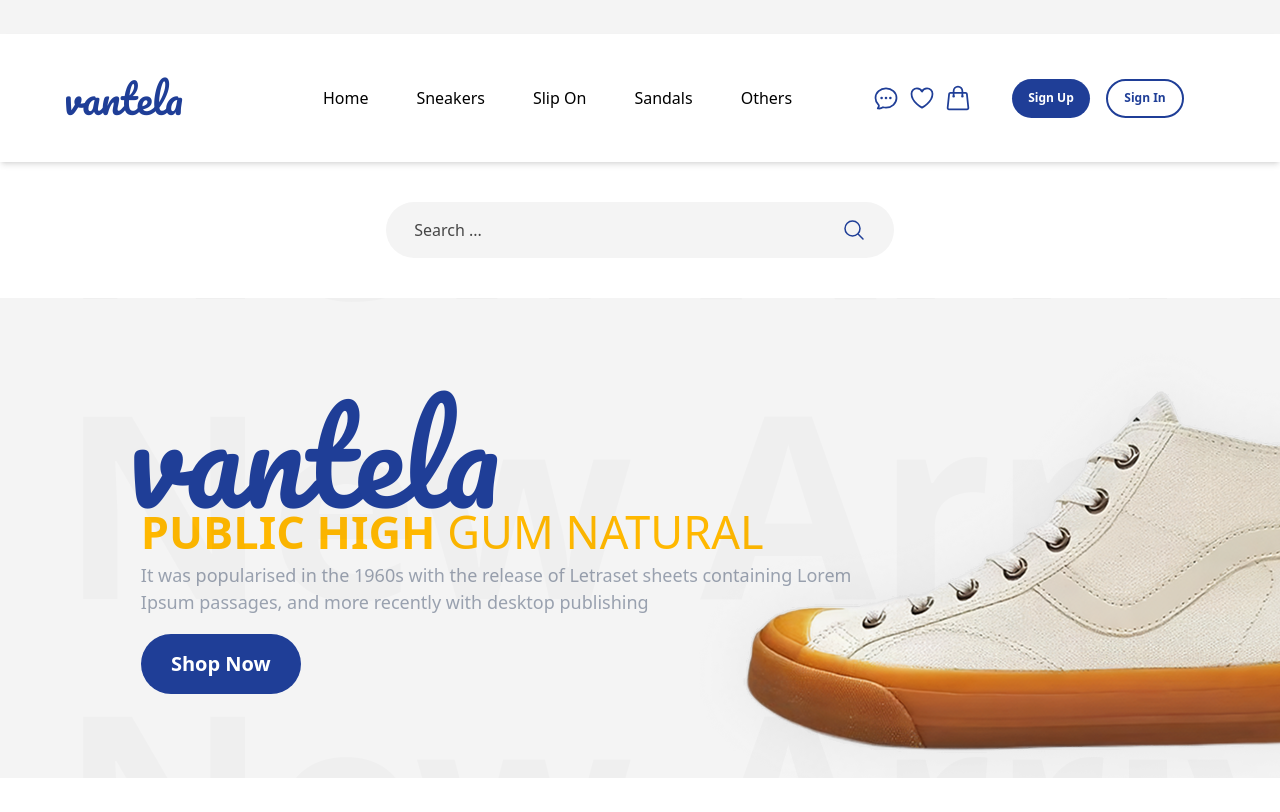
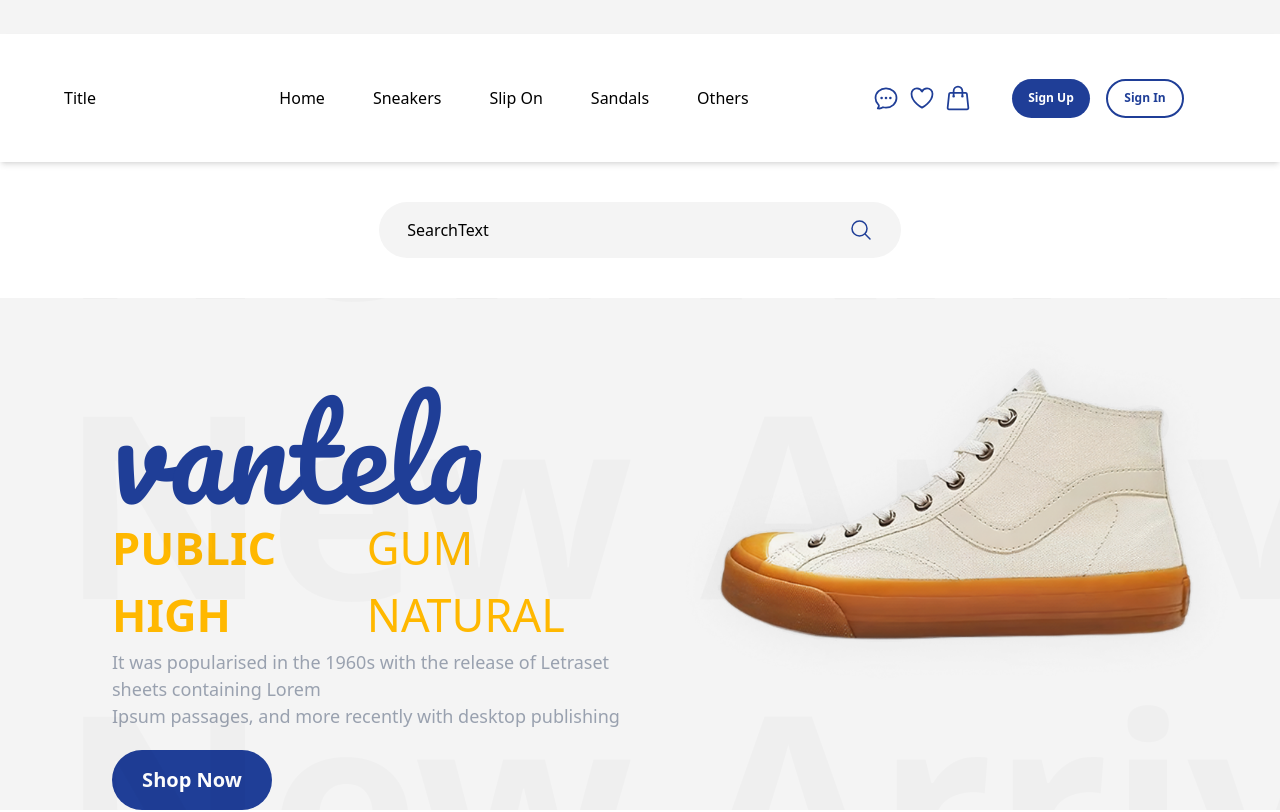
Before and after one commit to LucasAdamyMartin/projet-e-commerce, a React (Vite) app: page / in a window 1280 px wide. Shown: the top 812 px of the page. Built offline with nearby package versions, Linux system fonts and the light colour scheme.

Commit message:
feat(home) : change poster

```diff
--- /dev/null
+++ b/src/components/BackgoundText.tsx
@@ -0,0 +1,12 @@
+import { Text } from "./Text";
+
+export function BackgroundText() {
+    return (
+    <>
+        <Text color="text-black/2" fontSize="text-[32vh]" fontStyle="text-Inter" text="New Arrival" additionalClassName="absolute -top-[350px] m-15 font-bold pointer-events-none slect-none whitespace-nowrap"/>
+        <Text color="text-black/2" fontSize="text-[32vh]" fontStyle="text-Inter" text="New Arrival" additionalClassName="absolute -top-[50px] m-15 font-bold pointer-events-none slect-none whitespace-nowrap"/>
+        <Text color="text-black/2" fontSize="text-[32vh]" fontStyle="text-Inter" text="New Arrival" additionalClassName="absolute top-[250px] m-15 font-bold pointer-events-none slect-none whitespace-nowrap"/>
+        <Text color="text-black/2" fontSize="text-[32vh]" fontStyle="text-Inter" text="New Arrival" additionalClassName="absolute top-[550px] m-15 font-bold pointer-events-none slect-none whitespace-nowrap"/>
+    </>
+    )
+}
--- a/src/components/SearchBar.tsx
+++ b/src/components/SearchBar.tsx
@@ -2,7 +2,7 @@ import { ButtonInput } from "./Button/ButtonInput";
 
 export function SearchBar() {
     return (
-        <div className="flex items-center justify-center p-10">
+        <div className="flex items-center justify-center whitespace-nowrap p-10">
                 <ButtonInput bgColor="gray" color="gray" text="SearchText" space="large" icon="search"/>
             </div>
     )
--- a/src/components/Text.tsx
+++ b/src/components/Text.tsx
@@ -1,8 +1,22 @@
-import { fontSizeVariants, fontStyleVariants, textColorVariants, TEXTS } from "../../utils/constants";
-
-type TextProps = {fontSize : string, color : string, fontStyle : string, text :string};
-export function Text({fontSize, color, fontStyle,text} : Readonly<TextProps>) {
-    return (
-    <p className={`${fontSizeVariants[fontSize]}  ${fontStyleVariants[fontStyle]} ${textColorVariants[color]}`}>{TEXTS[text]}</p>
-    )
+type TextProps = {
+  fontSize: string;
+  color: string;
+  fontStyle: string;
+  text: string;
+  additionalClassName?: string;
+};
+export function Text({
+  fontSize,
+  color,
+  fontStyle,
+  text,
+  additionalClassName,
+}: Readonly<TextProps>) {
+  return (
+    <p
+      className={`${fontSize}  ${fontStyle} ${color} ${additionalClassName}`}
+    >
+      {text}
+    </p>
+  );
 }
--- a/src/layout/Home.tsx
+++ b/src/layout/Home.tsx
@@ -1,3 +1,4 @@
+import { BackgroundText } from "../components/BackgoundText";
 import { ButtonClick } from "../components/Button/ButtonClick";
 import { SearchBar } from "../components/SearchBar";
 
@@ -6,15 +7,19 @@ export function Home() {
     return(
         <div className={containerClasses}>
             <SearchBar/>
-            <div className="relative bg-gray-100 overflow-hidden w-screen h-[60vh]">
-                <img src="/img/chaussure_home.png" alt="chaussure home" className="absolute left-[50vw] z-10"/>
-                <p className="absolute text-[125px] left-[10vw] top-[8vh] font-pacifico text-primary z-10">vantela</p>
-                <p className="absolute text-[45px] left-[11vw] top-[25vh] text-secondary"><strong>PUBLIC HIGH</strong> GUM NATURAL</p>
-                <p className="absolute text-[18px] left-[11vw] top-[33vh] text-gray-400">It was popularised in the 1960s with the release of Letraset sheets containing Lorem <br /> Ipsum passages, and more recently with desktop publishing</p>
-                <ButtonClick text="Shop Now" variant="outline" height="h-[60px]" width="w-[160px]" position="absolute" additionalClassName="font-semibold text-[20px] rounded-full left-[11vw] top-[42vh]"/>
-                <p className="absolute -top-[350px] m-15 text-[32vh] font-bold text-black/2 pointer-events-none select-none -z-0 whitespace-nowrap">New Arrival</p>
-                <p className="absolute -top-[50px] m-15 text-[32vh] font-bold text-black/2 pointer-events-none select-none -z-0 whitespace-nowrap">New Arrival</p>
-                <p className="absolute top-[250px] m-15 text-[32vh] font-bold text-black/2 pointer-events-none select-none -z-0 whitespace-nowrap">New Arrival</p>
+            <div className="flex bg-gray-100 overflow-hidden w-screen relative">
+                <div className="flex justify-between lg:flex-row-reverse flex-col-reverse w-full h-full">
+                    <div className="flex w-full lg:h-full">
+                        <img src="/img/chaussure_home.png" alt="chaussure home" className="flex justify-center items-center z-10"/>
+                    </div>
+                    <div className="flex flex-col w-full lg:h-full">
+                        <p className="flex -mb-8 mt-15 lg:ml-28 ml-10 text-[125px] font-pacifico text-primary z-10">vantela</p>
+                        <p className="flex text-[45px] lg:ml-28 ml-10 text-secondary"><strong>PUBLIC HIGH</strong> GUM NATURAL</p>
+                        <p className="flex text-[18px] lg:ml-28 ml-10 text-gray-400">It was popularised in the 1960s with the release of Letraset sheets containing Lorem <br /> Ipsum passages, and more recently with desktop publishing</p>
+                        <ButtonClick text="Shop Now" variant="outline" height="h-[60px]" width="w-[160px]" position="flex" additionalClassName="justify-center items-center font-semibold text-[20px] rounded-full mt-5 ml-28"/>
+                    </div>
+                </div>
+            <BackgroundText/>
             </div>
         </div>
     )
```
